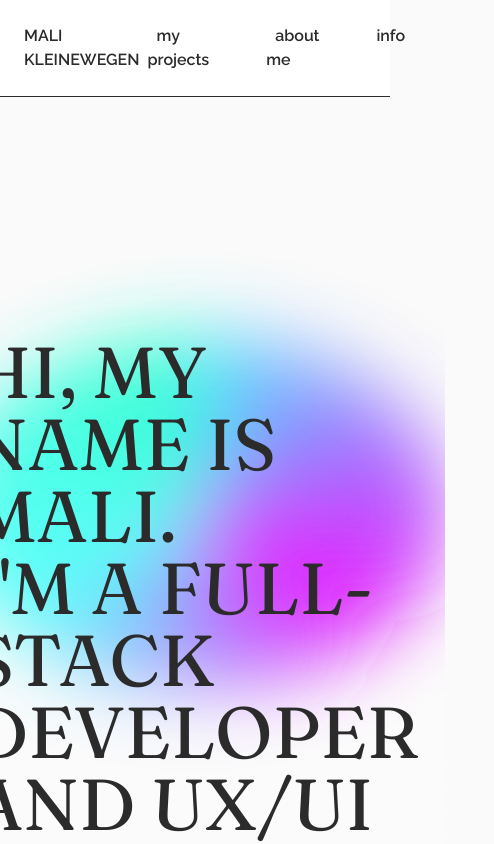
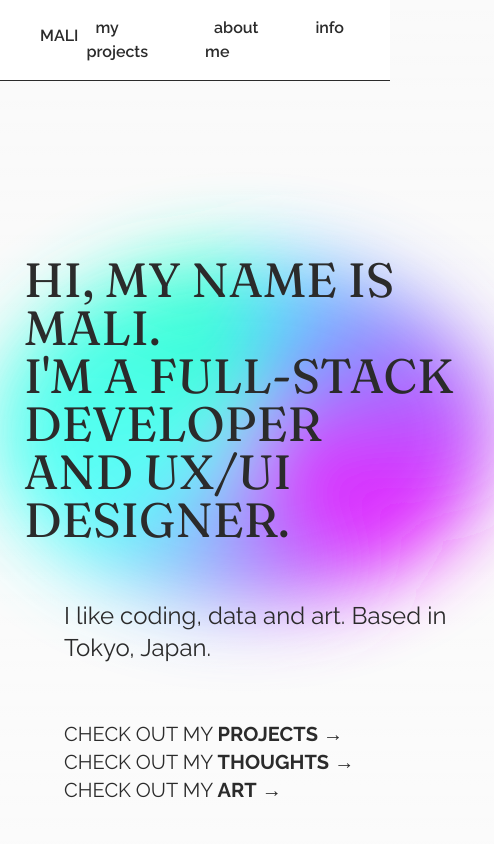
Before and after one commit to amekatze/portfolio2023, a Next.js app: page / in a window 390 px wide. Shown: the top 844 px of the page, 494 px wide, since content can reach past the window. Built offline with nearby package versions, Linux system fonts and the light colour scheme.

Commit message:
refactor responsive styles

```diff
--- a/src/components/About.tsx
+++ b/src/components/About.tsx
@@ -6,11 +6,20 @@ interface AboutProps {
 
 export default function About({ fraunces }: AboutProps) {
   return (
-    <div className="w-screen about my-40 pb-32">
-      <h1 className={`${fraunces.className} text-7xl uppercase text-center`}>
+    <div className="about mt-60 mb-40 pb-32">
+      <h1
+        className={`${fraunces.className} md:text-7xl text-5xl  uppercase text-center`}
+      >
         About Me
       </h1>
-      <div className="flex flex-wrap md:px-14 justify-center gap-40 px-10">
+      <div className="flex flex-wrap md:px-14 justify-center gap-[60px] py-10 px-10">
+        <Image
+          src="/images/IMG_6502.JPG"
+          width={350}
+          height={350}
+          alt="A photo of me!"
+          className="rounded-md grayscale"
+        />
         <div className="max-w-[600px] text-xl">
           Lorem ipsum dolor sit amet, consectetur adipiscing elit, sed do
           eiusmod tempor incididunt ut labore. Ut enim ad minim veniam, quis
@@ -24,13 +33,6 @@ export default function About({ fraunces }: AboutProps) {
           Neque porro quisquam est, qui dolorem ipsum quia dolor sit amet,
           consectetur, adipisci velit.
         </div>
-        <Image
-          src="/images/IMG_6502.JPG"
-          width={350}
-          height={350}
-          alt="A photo of me!"
-          className="rounded-md grayscale"
-        />
       </div>
     </div>
   );
--- a/src/components/Footer.tsx
+++ b/src/components/Footer.tsx
@@ -1,7 +1,7 @@
 export default function Footer() {
   return (
-    <div>
-      <p>Footer</p>
+    <div className="text-center">
+      Developed in Next.js, Tailwind & SASS, deployed on Vercel.
     </div>
   );
 }
--- a/src/components/Header.tsx
+++ b/src/components/Header.tsx
@@ -4,10 +4,10 @@ interface NavProps {
 
 export default function Header({ fraunces }: NavProps) {
   return (
-    <div className="flex flex-col gap-14 my-60">
+    <div className="flex flex-col gap-14 md:my-60 my-40 md:px-36 px-6">
       <div className="gradient"></div>
 
-      <div className={`${fraunces.className} text-7xl uppercase`}>
+      <div className={`${fraunces.className} md:text-7xl text-5xl uppercase`}>
         Hi, my name is Mali.
         <br />
         I'm a Full-Stack Developer <br />
--- a/src/components/Nav.tsx
+++ b/src/components/Nav.tsx
@@ -1,17 +1,17 @@
 export default function Nav({}) {
   return (
-    <div className="nav fixed top-0 w-full border-b-[1.5px] px-6  flex justify-between font-semibold">
+    <div className="nav fixed top-0 w-full border-b-[1.5px] px-10 flex justify-between font-semibold">
       <span className="py-6">
-        <a href="">MALI KLEINEWEGEN</a>
+        <a href="">MALI</a>
       </span>
       <ul className="flex justify-between gap-8">
-        <li className="py-6 px-2">
+        <li className="py-4 px-2">
           <a href="">my projects</a>
         </li>
-        <li className="py-6 px-2">
+        <li className="py-4 px-2">
           <a href="">about me</a>
         </li>
-        <li className="py-6 px-2">
+        <li className="py-4 px-2">
           <a href="">info</a>
         </li>
       </ul>
--- a/src/components/Work.tsx
+++ b/src/components/Work.tsx
@@ -4,8 +4,10 @@ interface WorkProps {
 
 export default function Work({ fraunces }: WorkProps) {
   return (
-    <>
-      <h1 className={`${fraunces.className} text-7xl uppercase `}>My Work</h1>
+    <div className="px-6 md:px-24">
+      <h1 className={`${fraunces.className} md:text-7xl text-5xl  uppercase `}>
+        My Projects
+      </h1>
       <div className="grid xl:grid-cols-2 grid-cols-1 gap-10 w-full">
         <div className="project-card">
           <div className="project-image"></div>
@@ -51,6 +53,6 @@ export default function Work({ fraunces }: WorkProps) {
           </div>
         </div>
       </div>
-    </>
+    </div>
   );
 }
--- a/src/pages/index.tsx
+++ b/src/pages/index.tsx
@@ -13,20 +13,21 @@ const fraunces = Fraunces({ subsets: ["latin"] });
 
 export default function Home() {
   return (
-    <main
-      className={`flex min-h-screen flex-col items-center justify-center py-24 md:px-24 px-8 ${raleway.className}`}
-    >
+    <main className={`flex flex-col min-h-screen py-24 ${raleway.className}`}>
       <Nav />
-      <Header fraunces={fraunces} />
-      <Work fraunces={fraunces} />
-      <About fraunces={fraunces} />
-      <Info fraunces={fraunces} />
-      <Footer />
+      <div className="flex flex-col md:w-screen w-[125vw]">
+        <Header fraunces={fraunces} />
+        <Work fraunces={fraunces} />
+        <About fraunces={fraunces} />
+        {/* <Info fraunces={fraunces} /> */}
+        <Footer />
+      </div>
+
       <svg width="0" height="0">
         <filter id="grainy-blur" x="-150%" y="-150%" width="400%" height="400%">
           <feGaussianBlur stdDeviation="39" result="blur" />
         </filter>
-      </svg>{" "}
+      </svg>
     </main>
   );
 }
--- a/src/styles/globals.scss
+++ b/src/styles/globals.scss
@@ -17,10 +17,10 @@
 @media (prefers-color-scheme: dark) {
   :root {
     --foreground-rgb: 245, 245, 245;
-    --background-start-rgb: 43, 43, 43;
-    --background-end-rgb: 40, 40, 40;
-    --content: 70, 70, 70;
-    --nav: 40, 40, 40, 0.9;
+    --background-start-rgb: 35, 35, 35;
+    --background-end-rgb: 38, 38, 38;
+    --content: 20, 20, 20;
+    --nav: 35, 35, 35, 0.9;
     --blue: 32, 145, 160;
     --pink: 153, 20, 168;
     --cyan: 46, 157, 155;
@@ -33,6 +33,8 @@
 }
 
 body {
+  margin: 0;
+  padding: 0;
   color: rgb(var(--foreground-rgb));
   background: linear-gradient(
       to bottom,
@@ -45,6 +47,7 @@ body {
 .nav {
   border-color: rgb(var(--foreground-rgb));
   background-color: rgb(var(--nav));
+  z-index: 2;
 
   li a {
     padding: 8px;
```
